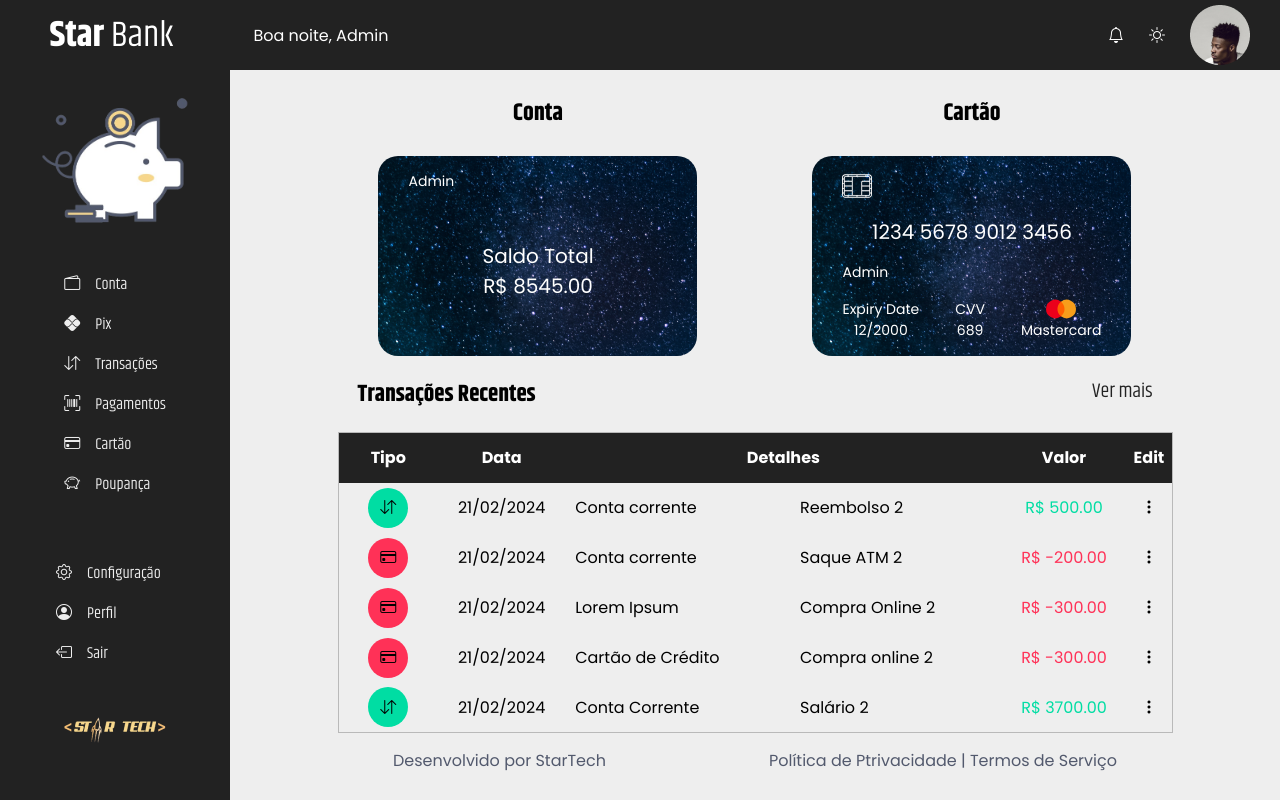
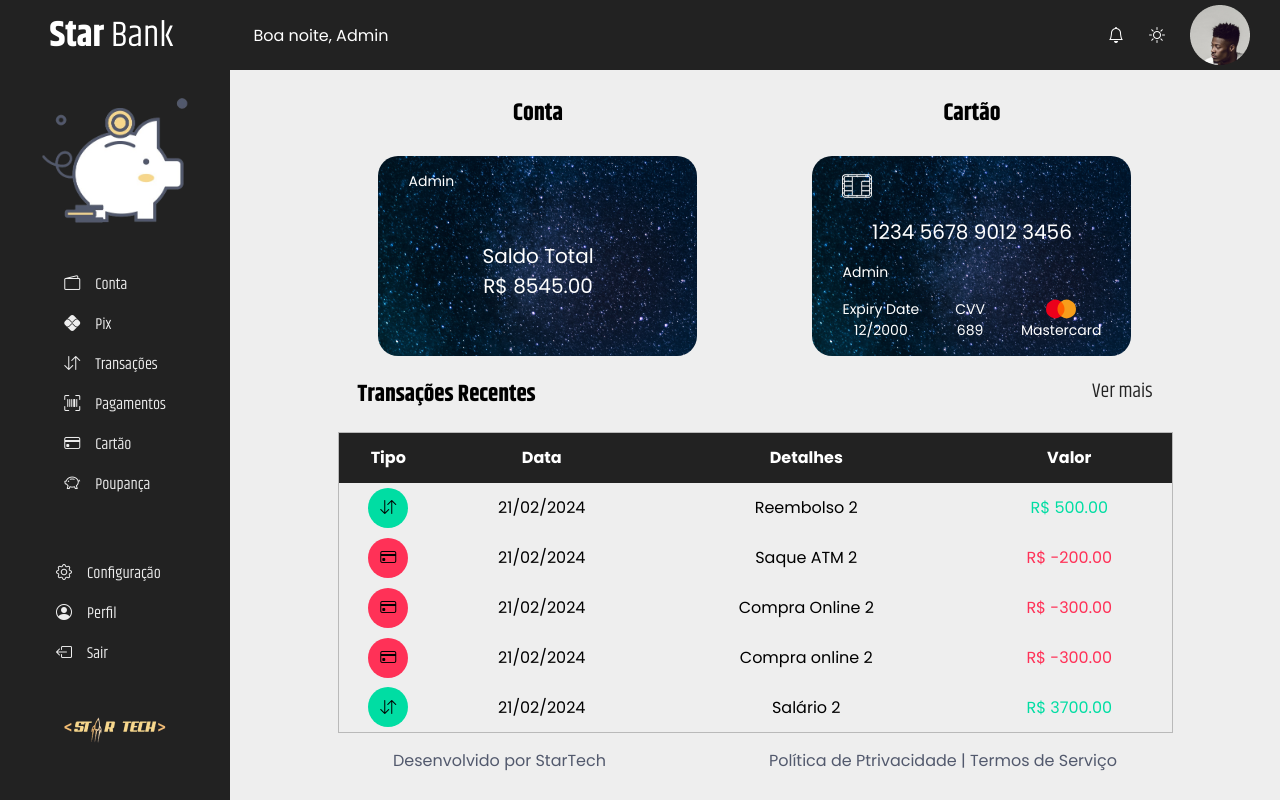
Before and after one commit to marina-barbosa/starbank-backend-v1, an Angular app: page /home in a window 1280 px wide. Built offline with nearby package versions, Linux system fonts and the light colour scheme.

Commit message:
fix: table

```diff
--- a/src/app/dashboard/central/central.component.html
+++ b/src/app/dashboard/central/central.component.html
@@ -48,7 +48,6 @@
           <th>Data</th>
           <th class="detalhes">Detalhes</th>
           <th>Valor</th>
-          <th>Edit</th>
         </tr>
       </thead>
       <tbody>
@@ -60,12 +59,10 @@
               *ngIf="transacao.tipo === 'saída'"><i class="bi bi-credit-card"></i></div>
           </td>
           <td>{{ transacao.data | date:'dd/MM/yyyy' }}</td>
-          <td>{{ transacao.detalhes[0] }}</td>
-          <td>{{ transacao.detalhes[1] }}</td>
+          <td>{{ transacao.detalhes }}</td>
           <td [ngStyle]="{'color': transacao.valor >= 0 ? 'var(--verde)' : 'var(--vermelho)'}">R$ {{
             (transacao.valor).toFixed(2) }}</td>
 
-          <td><i class="bi bi-three-dots-vertical"></i></td>
         </tr>
       </tbody>
     </table>
--- a/src/app/dashboard/central/central.component.scss
+++ b/src/app/dashboard/central/central.component.scss
@@ -221,11 +221,6 @@ table {
   color: var(--verde);
 }
 
-.table-body tbody tr td:nth-child(3),
-.table-body tbody tr td:nth-child(4) {
-  text-align: start;
-  padding-left: 10px;
-}
 
 .page-btn {
   display: flex;
@@ -326,10 +321,7 @@ table {
   }
 
   .table-body thead th:nth-child(2),
-  .table-body thead th:nth-child(5),
-  .table-body tbody tr td:nth-child(2),
-  .table-body tbody tr td:nth-child(3),
-  .table-body tbody tr td:nth-child(6) {
+  .table-body tbody tr td:nth-child(2) {
     display: none;
   }
 
--- a/src/app/dashboard/central/central.component.ts
+++ b/src/app/dashboard/central/central.component.ts
@@ -21,7 +21,7 @@ export class CentralComponent {
       id: number,
       tipo: string,
       data: Date,
-      detalhes: string[],
+      detalhes: string,
       valor: number
     }[],
     avatar: string,
@@ -53,70 +53,70 @@ export class CentralComponent {
           id: 1,
           tipo: 'entrada',
           data: new Date(),
-          detalhes: ['Conta corrente', 'Reembolso'],
+          detalhes: 'Reembolso',
           valor: 500.00
         },
         {
           id: 2,
           tipo: 'saída',
           data: new Date(),
-          detalhes: ['Conta corrente', 'Saque ATM'],
+          detalhes: 'Saque ATM',
           valor: -200.00
         },
         {
           id: 3,
           tipo: 'saída',
           data: new Date(),
-          detalhes: ['Lorem Ipsum', 'Compra Online'],
+          detalhes: 'Compra Online',
           valor: -300.00
         },
         {
           id: 4,
           tipo: 'saída',
           data: new Date(),
-          detalhes: ['Cartão de Crédito', 'Compra online'],
+          detalhes: 'Compra online',
           valor: -300.00
         },
         {
           id: 5,
           tipo: 'entrada',
           data: new Date(),
-          detalhes: ['Conta Corrente', 'Salário'],
+          detalhes: 'Salário',
           valor: 3700.00
         },
         {
           id: 6,
           tipo: 'entrada',
           data: new Date(),
-          detalhes: ['Conta corrente', 'Reembolso 2'],
+          detalhes: 'Reembolso 2',
           valor: 500.00
         },
         {
           id: 7,
           tipo: 'saída',
           data: new Date(),
-          detalhes: ['Conta corrente', 'Saque ATM 2'],
+          detalhes: 'Saque ATM 2',
           valor: -200.00
         },
         {
           id: 8,
           tipo: 'saída',
           data: new Date(),
-          detalhes: ['Lorem Ipsum', 'Compra Online 2'],
+          detalhes: 'Compra Online 2',
           valor: -300.00
         },
         {
           id: 9,
           tipo: 'saída',
           data: new Date(),
-          detalhes: ['Cartão de Crédito', 'Compra online 2'],
+          detalhes: 'Compra online 2',
           valor: -300.00
         },
         {
           id: 10,
           tipo: 'entrada',
           data: new Date(),
-          detalhes: ['Conta Corrente', 'Salário 2'],
+          detalhes: 'Salário 2',
           valor: 3700.00
         }
       ],
@@ -135,20 +135,6 @@ export class CentralComponent {
 
 
 
-  ngOnInit(): void {
-    const detalhes = document.querySelector('.detalhes') as HTMLTableCellElement;
-    function atualizarColspan() {
-      if (window.innerWidth <= 735) {
-        detalhes.colSpan = 1;
-      } else {
-        detalhes.colSpan = 2;
-      }
-    }
-    window.addEventListener('load', atualizarColspan);
-    window.addEventListener('resize', atualizarColspan);
-  }
-
-
 
 
 }
--- a/src/app/dashboard/transacoes/transacoes.component.html
+++ b/src/app/dashboard/transacoes/transacoes.component.html
@@ -23,7 +23,6 @@
           <th>Data</th>
           <th class="detalhes">Detalhes</th>
           <th>Valor</th>
-          <th>Edit</th>
         </tr>
       </thead>
       <tbody>
@@ -35,12 +34,10 @@
               *ngIf="transacao.tipo === 'saída'"><i class="bi bi-credit-card"></i></div>
           </td>
           <td>{{ transacao.data | date:'dd/MM/yyyy' }}</td>
-          <td>{{ transacao.detalhes[0] }}</td>
-          <td>{{ transacao.detalhes[1] }}</td>
+          <td>{{ transacao.detalhes }}</td>
           <td [ngStyle]="{'color': transacao.valor >= 0 ? 'var(--verde)' : 'var(--vermelho)'}">R$ {{
             (transacao.valor).toFixed(2) }}</td>
 
-          <td><i class="bi bi-three-dots-vertical"></i></td>
         </tr>
       </tbody>
     </table>
--- a/src/app/dashboard/transacoes/transacoes.component.scss
+++ b/src/app/dashboard/transacoes/transacoes.component.scss
@@ -231,12 +231,6 @@ table {
   color: var(--verde);
 }
 
-.table-body tbody tr td:nth-child(3),
-.table-body tbody tr td:nth-child(4) {
-  text-align: start;
-  padding-left: 10px;
-}
-
 .page-btn {
   display: flex;
   gap: 5px;
@@ -330,11 +324,8 @@ table {
     padding: 5px;
   }
 
-  .table-body thead th:nth-child(2),
-  .table-body thead th:nth-child(5),
-  .table-body tbody tr td:nth-child(2),
-  .table-body tbody tr td:nth-child(3),
-  .table-body tbody tr td:nth-child(6) {
+  .table-body thead th:nth-child(2)
+  .table-body tbody tr td:nth-child(2){
     display: none;
   }
 
--- a/src/app/dashboard/transacoes/transacoes.component.ts
+++ b/src/app/dashboard/transacoes/transacoes.component.ts
@@ -22,7 +22,7 @@ export class TransacoesComponent {
       id: number,
       tipo: string,
       data: Date,
-      detalhes: string[],
+      detalhes: string,
       valor: number
     }[],
     avatar: string,
@@ -80,105 +80,105 @@ export class TransacoesComponent {
           id: 1,
           tipo: 'entrada',
           data: new Date(),
-          detalhes: ['Conta corrente', 'Reembolso'],
+          detalhes: 'Reembolso',
           valor: 500.00
         },
         {
           id: 2,
           tipo: 'saída',
           data: new Date(),
-          detalhes: ['Conta corrente', 'Saque ATM'],
+          detalhes: 'Saque ATM',
           valor: -200.00
         },
         {
           id: 3,
           tipo: 'saída',
           data: new Date(),
-          detalhes: ['Lorem Ipsum', 'Compra Online'],
+          detalhes: 'Compra Online',
           valor: -300.00
         },
         {
           id: 4,
           tipo: 'saída',
           data: new Date(),
-          detalhes: ['Cartão de Crédito', 'Compra online'],
+          detalhes: 'Compra online',
           valor: -300.00
         },
         {
           id: 5,
           tipo: 'entrada',
           data: new Date(),
-          detalhes: ['Conta Corrente', 'Salário'],
+          detalhes: 'Salário',
           valor: 3700.00
         },
         {
           id: 6,
           tipo: 'entrada',
           data: new Date(),
-          detalhes: ['Conta corrente', 'Reembolso 2'],
+          detalhes: 'Reembolso 2',
           valor: 500.00
         },
         {
           id: 7,
           tipo: 'saída',
           data: new Date(),
-          detalhes: ['Conta corrente', 'Saque ATM 2'],
+          detalhes: 'Saque ATM 2',
           valor: -200.00
         },
         {
           id: 8,
           tipo: 'saída',
           data: new Date(),
-          detalhes: ['Lorem Ipsum', 'Compra Online 2'],
+          detalhes: 'Compra Online 2',
           valor: -300.00
         },
         {
           id: 9,
           tipo: 'saída',
           data: new Date(),
-          detalhes: ['Cartão de Crédito', 'Compra online 2'],
+          detalhes: 'Compra online 2',
           valor: -300.00
         },
         {
           id: 10,
           tipo: 'entrada',
           data: new Date(),
-          detalhes: ['Conta Corrente', 'Salário 2'],
+          detalhes: 'Salário 2',
           valor: 3700.00
         },
         {
           id: 11,
           tipo: 'entrada',
           data: new Date(),
-          detalhes: ['Conta corrente', 'Reembolso 3'],
+          detalhes: 'Reembolso 3',
           valor: 500.00
         },
         {
           id: 12,
           tipo: 'saída',
           data: new Date(),
-          detalhes: ['Conta corrente', 'Saque ATM 3'],
+          detalhes: 'Saque ATM 3',
           valor: -200.00
         },
         {
           id: 13,
           tipo: 'saída',
           data: new Date(),
-          detalhes: ['Lorem Ipsum', 'Compra Online 3'],
+          detalhes: 'Compra Online 3',
           valor: -300.00
         },
         {
           id: 14,
           tipo: 'saída',
           data: new Date(),
-          detalhes: ['Cartão de Crédito', 'Compra online 3'],
+          detalhes: 'Compra online 3',
           valor: -300.00
         },
         {
           id: 15,
           tipo: 'entrada',
           data: new Date(),
-          detalhes: ['Conta Corrente', 'Salário 3'],
+          detalhes: 'Salário 3',
           valor: 3700.00
         }
       ],
@@ -194,24 +194,6 @@ export class TransacoesComponent {
 
   }
 
-  ngOnInit(): void {
-    const detalhes = document.querySelector('.detalhes') as HTMLTableCellElement;
-
-    function atualizarColspan() {
-      if (window.innerWidth <= 735) {
-        detalhes.colSpan = 1;
-      } else {
-        detalhes.colSpan = 2;
-      }
-
-    }
-
-    window.addEventListener('load', atualizarColspan);
-    window.addEventListener('resize', atualizarColspan);
-
-  }
-
-
 
 
 }
```
